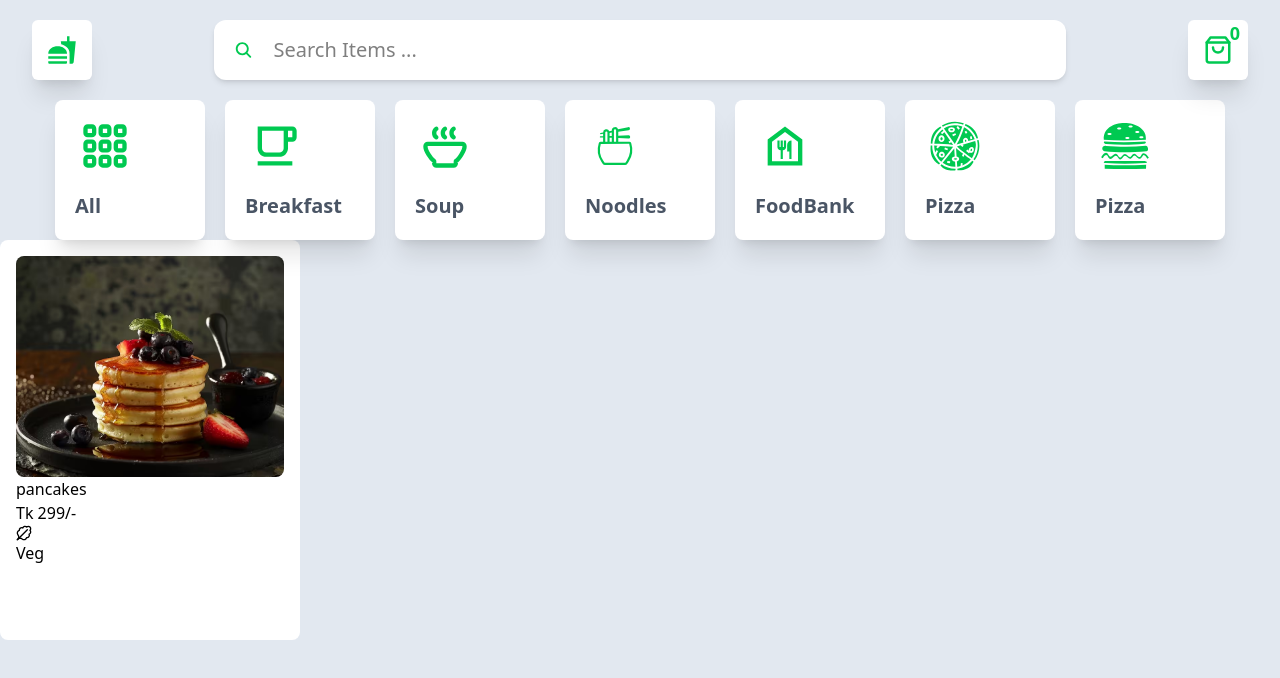
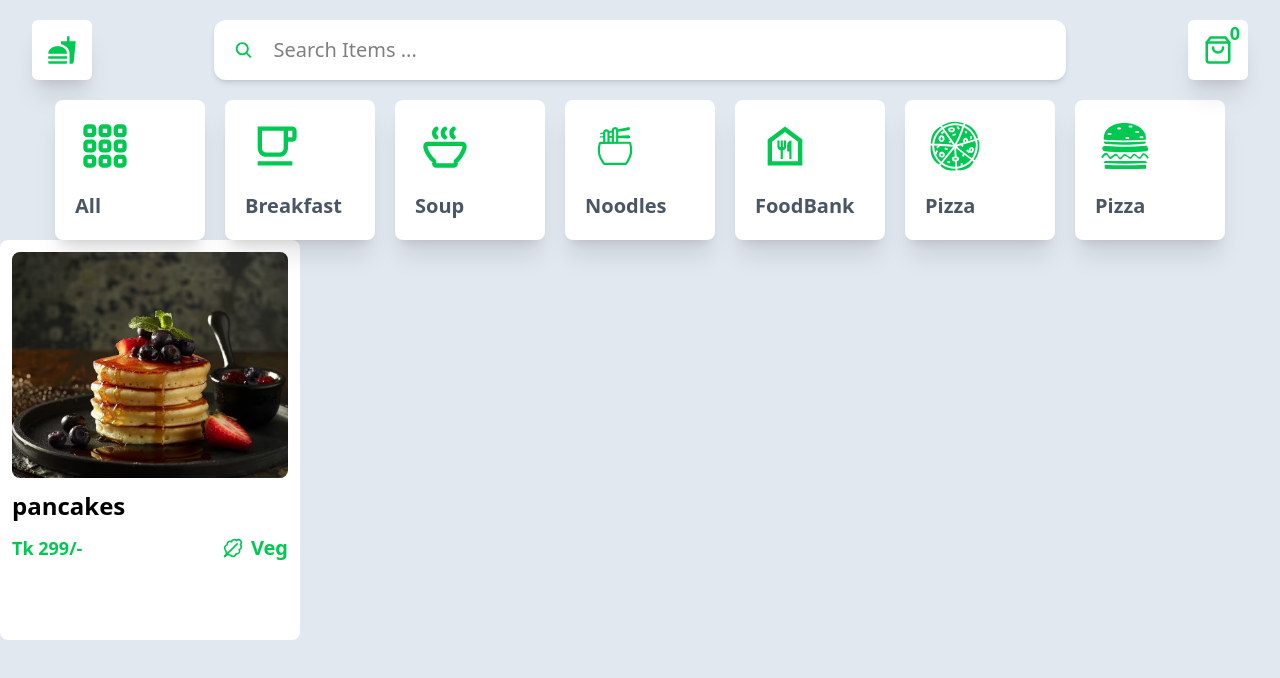
Before and after one commit to HasibCoderLab/-Food-Delivery-Website, a React (Vite) app: page / in a window 1280 px wide. Shown: the top 678 px of the page. Built offline with nearby package versions, Linux system fonts and the light colour scheme.

Commit message:
style in card

```diff
--- a/src/components/Card.jsx
+++ b/src/components/Card.jsx
@@ -4,17 +4,21 @@ import { LuLeafyGreen } from "react-icons/lu";
     import image1 from "../assets/image1.avif"
     const Card = () => {
         return (
-        <div className='w-[300px] h-[400px] bg-white p-4 rounded-lg'>
+            <div className='w-[300px] h-[400px] bg-white p-3 rounded-lg flex flex-col gap-3'>
                 <div className='w-full h-[60%] overflow-hidden rounded-lg'>
                     <img src={image1} alt="pancakes" className='object-cover' />
                 </div>
-            <div>pancakes </div>
+                <div className='text-2xl font-semibold'>pancakes </div>
 
-            <div>
-                <div>Tk 299/-</div>
-                <div><LuLeafyGreen /> <span> Veg</span></div>
+                <div className='w-full flex justify-between  items-center'>
+                    <div className='text-lg font-bold text-green-500'>Tk 299/-</div>
+                    <div className=' flex justify-center items-center gap-2 text-green-500 text-xl font-semibold' >
+                        <LuLeafyGreen />
+                        <span> Veg</span>
+                    </div>
 
                 </div>
+                <button></button>
             </div>
         )
     }
```
Lines whose indentation alone changed are shown as unchanged.
